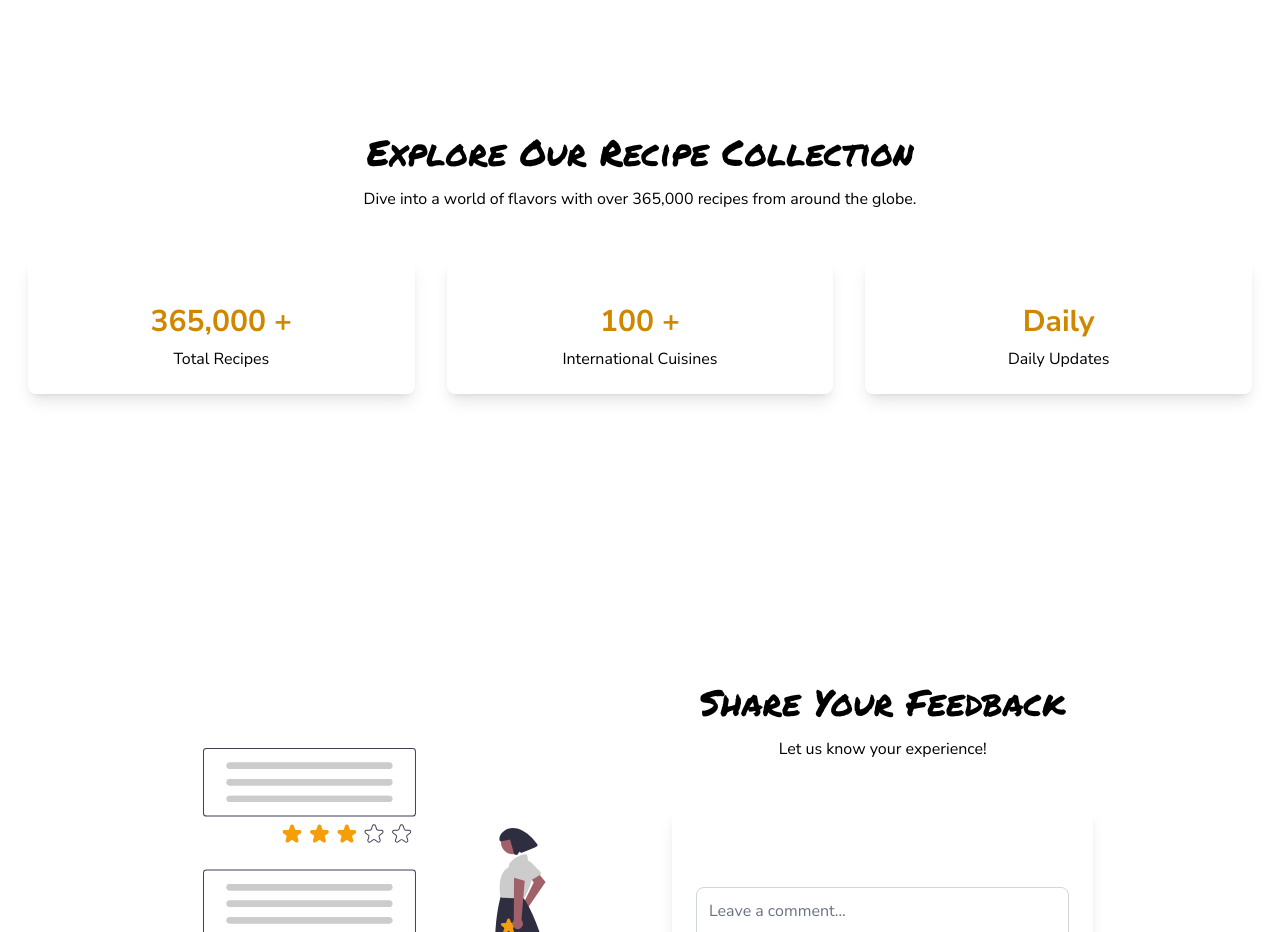
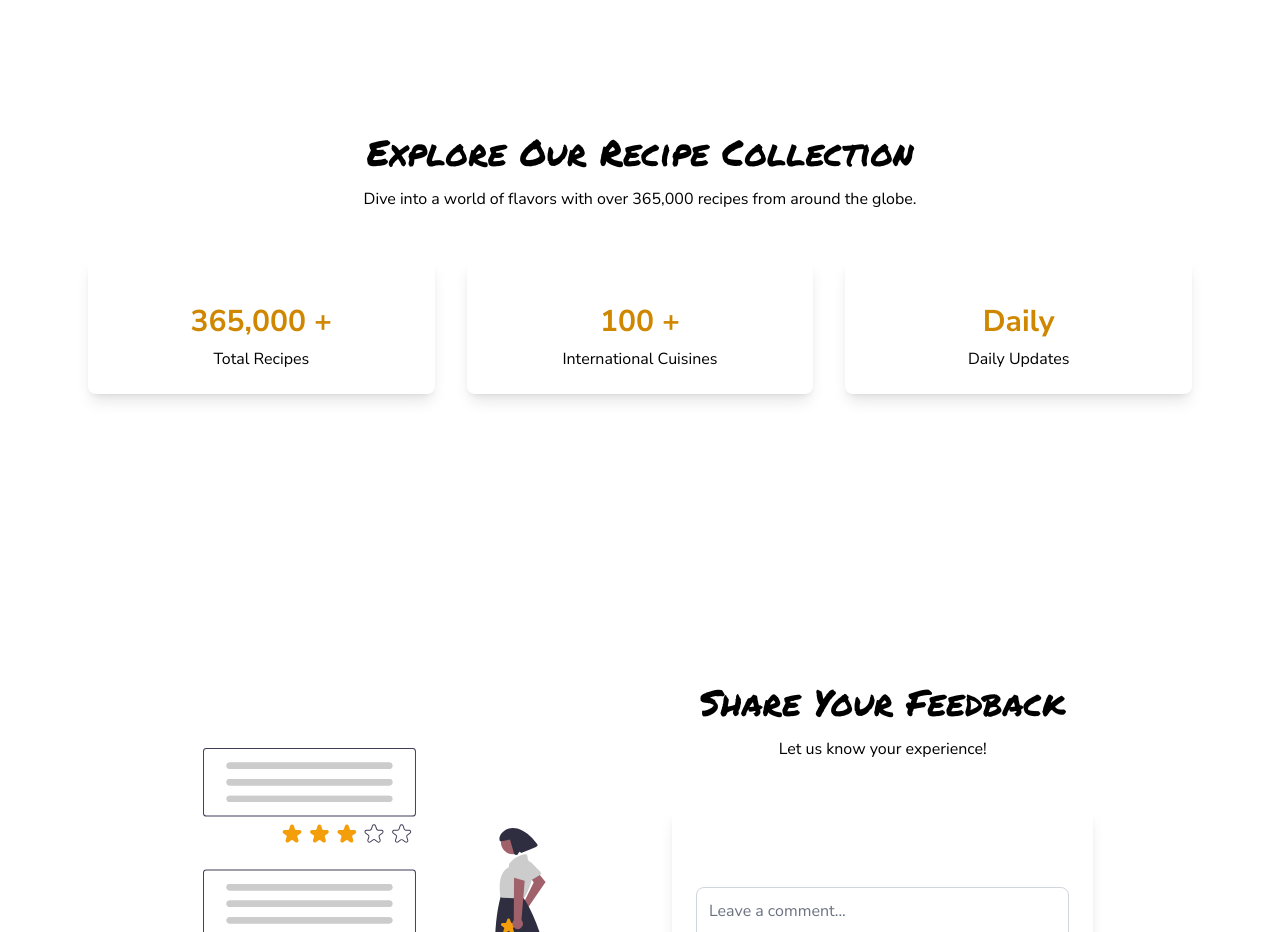
Before and after one commit to KiadyNirina/CookUp, a SvelteKit app: page / in a window 1280 px wide. Shown: the part 820-1752 px from the top of the page. Built offline with nearby package versions, Linux system fonts and the light colour scheme; no server answers; some icons are missing.

Commit message:
Updated recipe count section layout with minor styling adjustments

```diff
--- a/src/routes/+page.svelte
+++ b/src/routes/+page.svelte
@@ -646,14 +646,14 @@
         class="recipe-count-section py-28 md:py-36 flex items-center"
         style="opacity: 0;"
     >
-        <div class="w-full text-center">
+        <div class="px-10 w-full text-center">
             <h2 class="text-4xl font-extrabold mb-4 edu-vic-wa-nt-hand-pre-test">
                 {t?.recipeCountTitle || 'Loading...'}
             </h2>
             <p class="dark:font-thin mb-12 max-w-2xl mx-auto">
                 {t?.recipeCountSubtitle || 'Loading...'}
             </p>
-            <div class="grid grid-cols-1 sm:grid-cols-3 gap-8 px-5">
+            <div class="grid grid-cols-1 sm:grid-cols-3 gap-8 px-10">
                 <div class="recipe-count p-6 bg-white dark:bg-black rounded-lg shadow-lg dark:shadow-gray-900 hover:shadow-xl transform transition-all duration-500 hover:scale-105">
                     <Icon icon="mdi:food-fork-drink" class="text-4xl text-yellow-600 dark:text-yellow-400 mx-auto mb-4" />
                     <p class="text-3xl font-bold text-yellow-600 dark:text-yellow-400">
```
